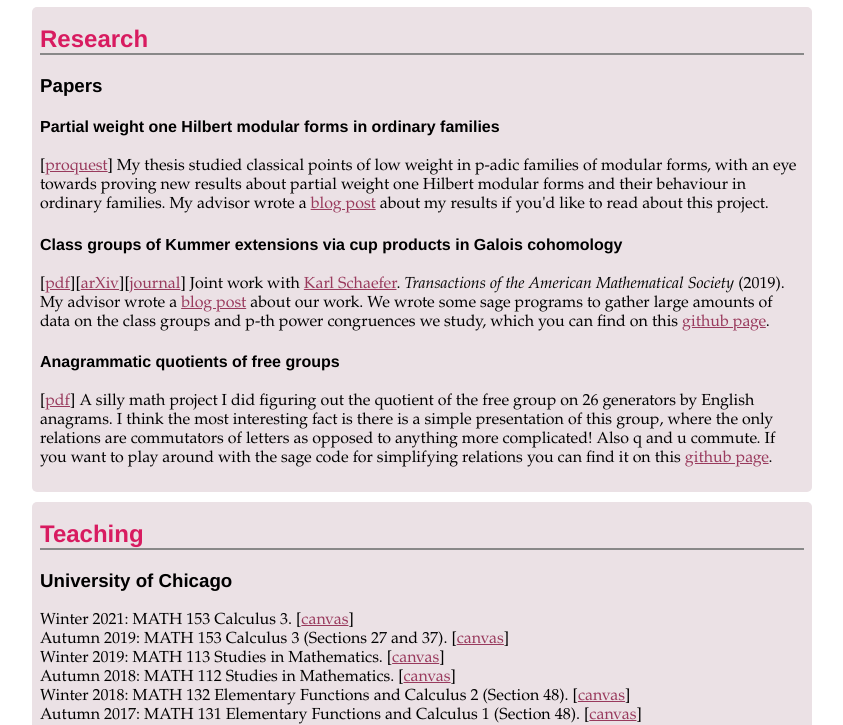
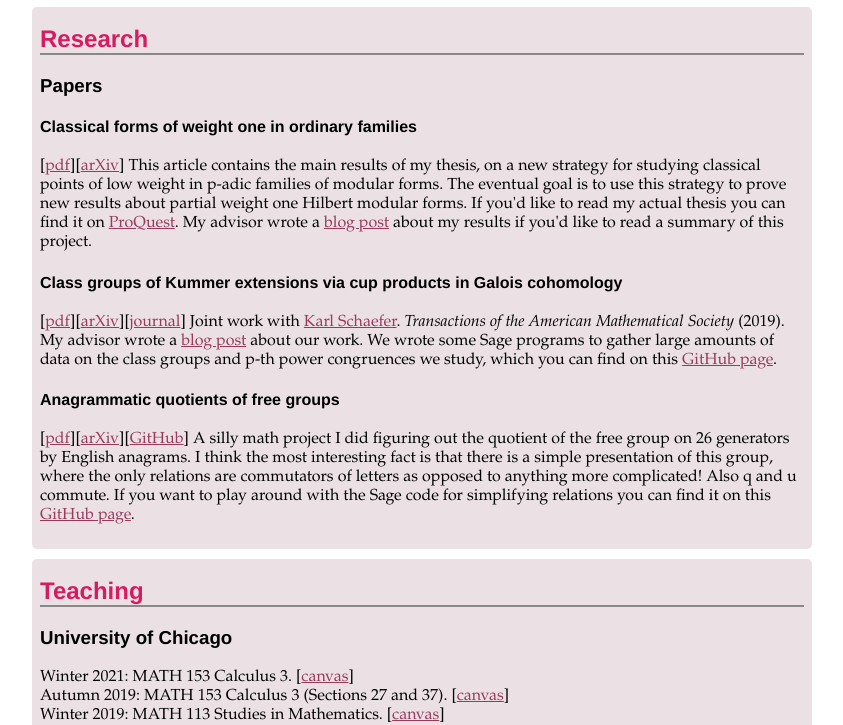
Before and after one commit to ericstubley/ericstubley.github.io, a plain HTML site: page index.html in a window 1280 px wide. Shown: the part 664-1389 px from the top of the page, without its empty margins (218-1061 px from the left). Drawn offline with Linux system fonts and the light colour scheme.

Commit message:
Add arXiv links for anagram/cfwoof, pdf for cfwoof

```diff
--- a/index.html
+++ b/index.html
@@ -46,12 +46,14 @@
 		<div class="section" id="research">
 			<h2>Research</h2>
 			<h3>Papers</h3>
-			<h4>Partial weight one Hilbert modular forms in ordinary families</h4>
-			<p>[<a href="https://www.proquest.com/openview/5a631d2a5e47c3338d43110d584507dc/1.pdf?cbl=18750&diss=y&pq-origsite=gscholar">proquest</a>] My thesis studied classical points of low weight in p-adic families of modular forms, with an eye towards proving new results about partial weight one Hilbert modular forms and their behaviour in ordinary families. My advisor wrote a <a href="https://www.galoisrepresentations.com/2020/06/03/families-of-hilbert-modular-forms-of-partial-weight-one/">blog post</a> about my results if you'd like to read about this project.</p>
+			<h4>Classical forms of weight one in ordinary families</h4>
+			<p>[<a href="./cfwoof.pdf">pdf</a>][<a href="https://arxiv.org/abs/2111.04834">arXiv</a>] This article contains the main results of my thesis, on a new strategy for studying classical points of low weight in p-adic families of modular forms. The eventual goal is to use this strategy to prove new results about partial weight one Hilbert modular forms.
+
+			If you'd like to read my actual thesis you can find it on <a href="https://www.proquest.com/openview/5a631d2a5e47c3338d43110d584507dc/1.pdf?cbl=18750&diss=y&pq-origsite=gscholar">ProQuest</a>. My advisor wrote a <a href="https://www.galoisrepresentations.com/2020/06/03/families-of-hilbert-modular-forms-of-partial-weight-one/">blog post</a> about my results if you'd like to read a summary of this project.
 			<h4>Class groups of Kummer extensions via cup products in Galois cohomology</h4>
-			<p>[<a href="./schaefer_stubley_class_groups.pdf">pdf</a>][<a href="https://arxiv.org/abs/1806.00517">arXiv</a>][<a href="https://www.ams.org/journals/tran/2019-372-10/S0002-9947-2019-07746-2/home.html">journal</a>] Joint work with <a href="https://math.wustl.edu/people/karl-schaefer">Karl Schaefer</a>. <em>Transactions of the American Mathematical Society</em> (2019). My advisor wrote a <a href="https://www.galoisrepresentations.com/2017/10/28/schaefer-and-stubley-on-class-groups/">blog post</a> about our work. We wrote some sage programs to gather large amounts of data on the class groups and p-th power congruences we study, which you can find on this <a href="https://github.com/ericstubley/Class-groups-of-Kummer-extensions">github page</a>.</p>
+			<p>[<a href="./schaefer_stubley_class_groups.pdf">pdf</a>][<a href="https://arxiv.org/abs/1806.00517">arXiv</a>][<a href="https://www.ams.org/journals/tran/2019-372-10/S0002-9947-2019-07746-2/home.html">journal</a>] Joint work with <a href="https://math.wustl.edu/people/karl-schaefer">Karl Schaefer</a>. <em>Transactions of the American Mathematical Society</em> (2019). My advisor wrote a <a href="https://www.galoisrepresentations.com/2017/10/28/schaefer-and-stubley-on-class-groups/">blog post</a> about our work. We wrote some Sage programs to gather large amounts of data on the class groups and p-th power congruences we study, which you can find on this <a href="https://github.com/ericstubley/Class-groups-of-Kummer-extensions">GitHub page</a>.</p>
 			<h4>Anagrammatic quotients of free groups</h4>
-			<p>[<a href="./anagram.pdf">pdf</a>] A silly math project I did figuring out the quotient of the free group on 26 generators by English anagrams. I think the most interesting fact is there is a simple presentation of this group, where the only relations are commutators of letters as opposed to anything more complicated! Also q and u commute. If you want to play around with the sage code for simplifying relations you can find it on this <a href="https://github.com/ericstubley/anagrammatic-groups">github page</a>.</p>
+			<p>[<a href="./anagram.pdf">pdf</a>][<a href="https://arxiv.org/abs/2111.04517">arXiv</a>][<a href="https://github.com/ericstubley/anagrammatic-groups">GitHub</a>] A silly math project I did figuring out the quotient of the free group on 26 generators by English anagrams. I think the most interesting fact is that there is a simple presentation of this group, where the only relations are commutators of letters as opposed to anything more complicated! Also q and u commute. If you want to play around with the Sage code for simplifying relations you can find it on this <a href="https://github.com/ericstubley/anagrammatic-groups">GitHub page</a>.</p>
 		</div>
 		<div class="section" id="teaching">
 			<h2>Teaching</h2>
```
Also changed, not shown: 1 other file.
